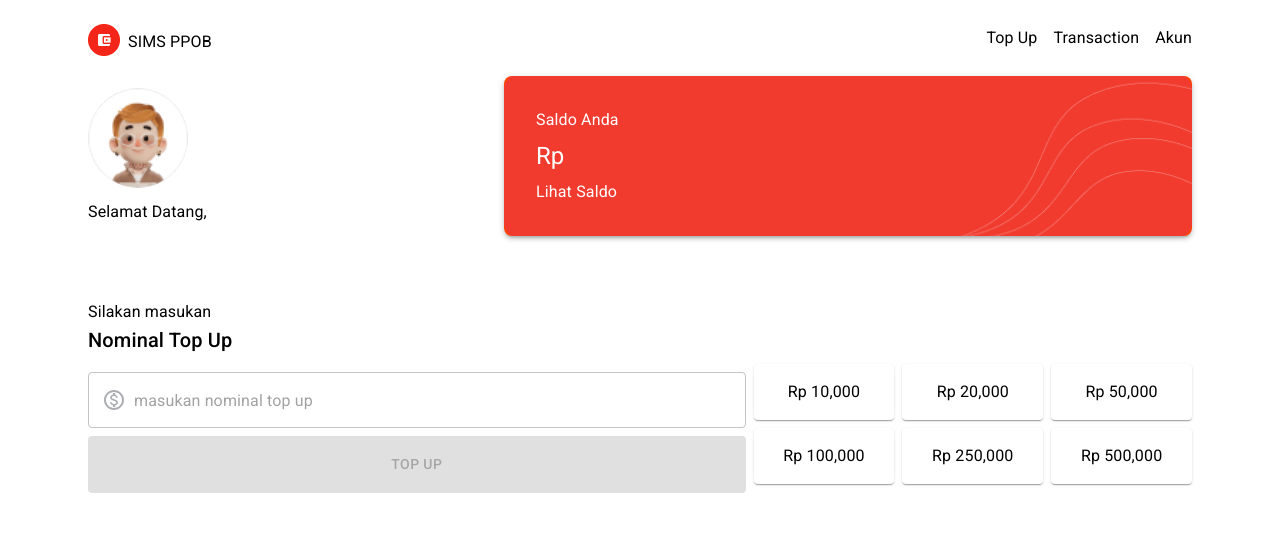
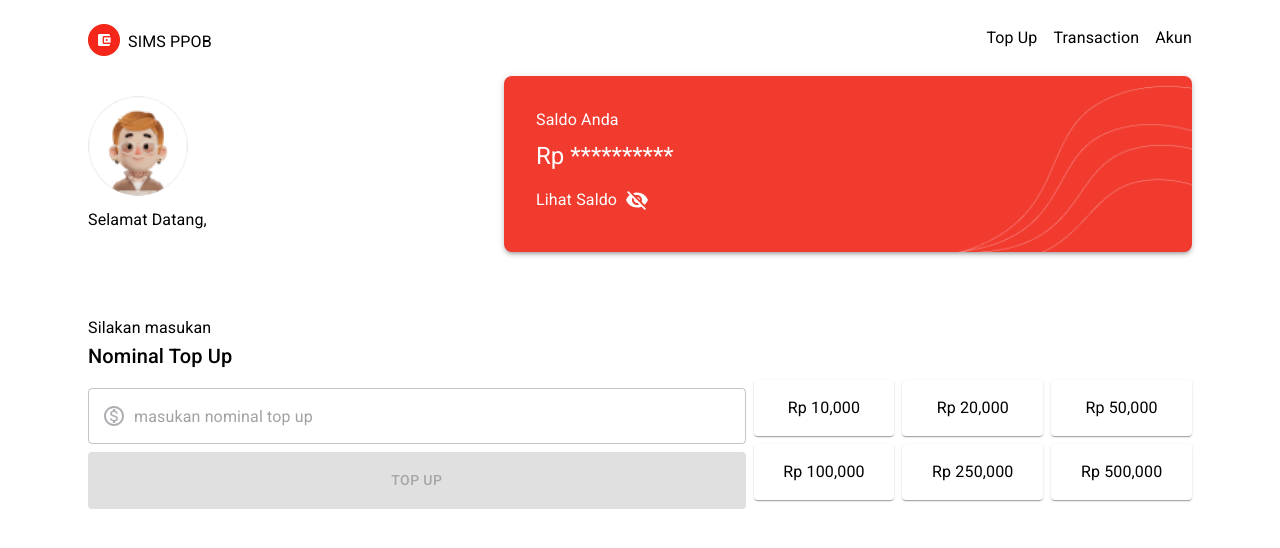
Before and after one commit to rizdar/SIMS-PPOB-rizki-darmawan, a React (Vite) app: page /top-up in a window 1280 px wide. Shown: the top 548 px of the page. Built offline with nearby package versions, Linux system fonts and the light colour scheme; no server answers.

Commit message:
handle toggle show balance

```diff
--- a/src/components/home/ProfileBanner.tsx
+++ b/src/components/home/ProfileBanner.tsx
@@ -1,13 +1,16 @@
-import { Box, Typography } from "@mui/material";
+import { Box, IconButton, Typography } from "@mui/material";
 import bgSaldo from "../../assets/images/background-saldo.png";
 import { useDispatch, useSelector } from "react-redux";
 import { AppDispatch, RootState } from "../../store";
-import { useEffect } from "react";
+import { useEffect, useState } from "react";
 import { fetchProfile, getBalance } from "../../actions/profileAction";
 import profileAvatar from "../../assets/images/profile.png";
 import LoadingIndicator from "../common/Loading";
+import VisibilityOffIcon from "@mui/icons-material/VisibilityOff";
+import VisibilityIcon from "@mui/icons-material/Visibility";
 
 export default function ProfileBanner() {
+  const [showBalance, setShowBalance] = useState(false);
   const dispatch = useDispatch<AppDispatch>();
   const { firstName, lastName, profileImage, loading, balance } = useSelector(
     (state: RootState) => state.profile
@@ -17,6 +20,10 @@ export default function ProfileBanner() {
     dispatch(fetchProfile());
     dispatch(getBalance());
   }, [dispatch]);
+
+  const handleToggleBalance = () => {
+    setShowBalance((prevState) => !prevState);
+  };
 
   if (loading) {
     return <LoadingIndicator />;
@@ -68,8 +75,15 @@ export default function ProfileBanner() {
         }}
       >
         <Typography>Saldo Anda</Typography>
-        <Typography variant="h5">Rp {balance}</Typography>
-        <Typography>Lihat Saldo</Typography>
+        <Typography variant="h5">
+          Rp {showBalance ? balance : "**********"}
+        </Typography>
+        <Box display="flex" alignItems="center">
+          <Typography>Lihat Saldo</Typography>
+          <IconButton onClick={handleToggleBalance} sx={{ color: "white" }}>
+            {showBalance ? <VisibilityIcon /> : <VisibilityOffIcon />}
+          </IconButton>
+        </Box>
       </Box>
     </Box>
   );
--- a/src/pages/TopUpPage.tsx
+++ b/src/pages/TopUpPage.tsx
@@ -53,6 +53,7 @@ export default function TopUpPage() {
       showAlert("Success!", "Top up berhasil!", "success").then((r) => {
         if (r.isConfirmed) {
           setSelectedNominal("");
+          window.location.reload();
         }
       });
     } catch (error) {
```
